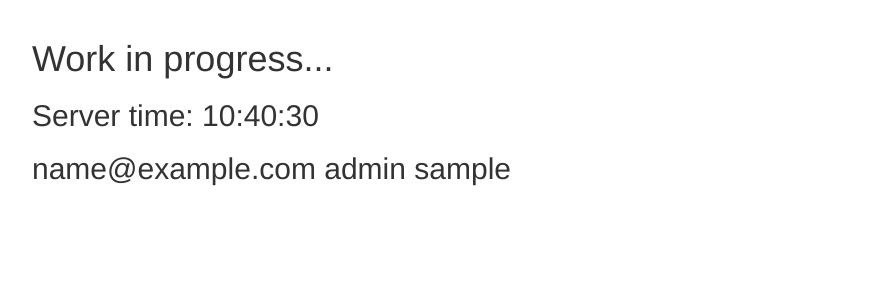
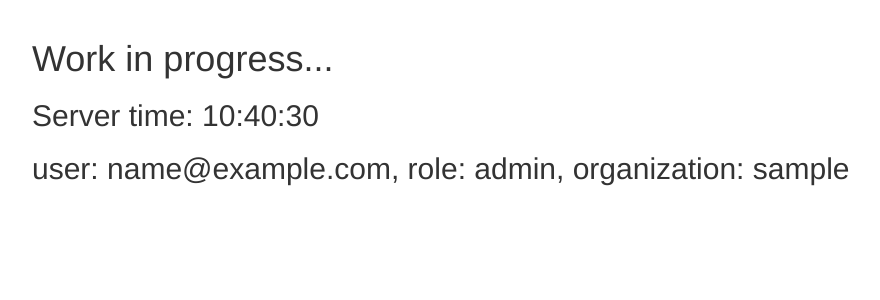
Before and after one commit to CESNET/exafs, a Flask app: page / in a window 1280 px wide. Shown: the part 51-351 px from the top of the page, without its empty margins (38-918 px from the left). Run offline with Flask 2, Linux system fonts and the light colour scheme; the visitor is signed in with stand-in values (Sample User, id 1); data comes from the database, SQL or seed files in the repository; some libraries are stand-ins or nearby versions.

Commit message:
logout external debug

```diff
--- a/templates/pages/home.j2
+++ b/templates/pages/home.j2
@@ -4,5 +4,5 @@
     <h1>Work in progress...</h1>
     <h2>Server time: {{ time }}</h2>
 
-    <h2>{{ email }} {{session['user_role']}} {{session['user_org']}}</h2>
+    <h2>user: {{ email }}, role: {{ session['user_role'] }}, organization: {{ session['user_org'] }}</h2>
 {% endblock %}
```
